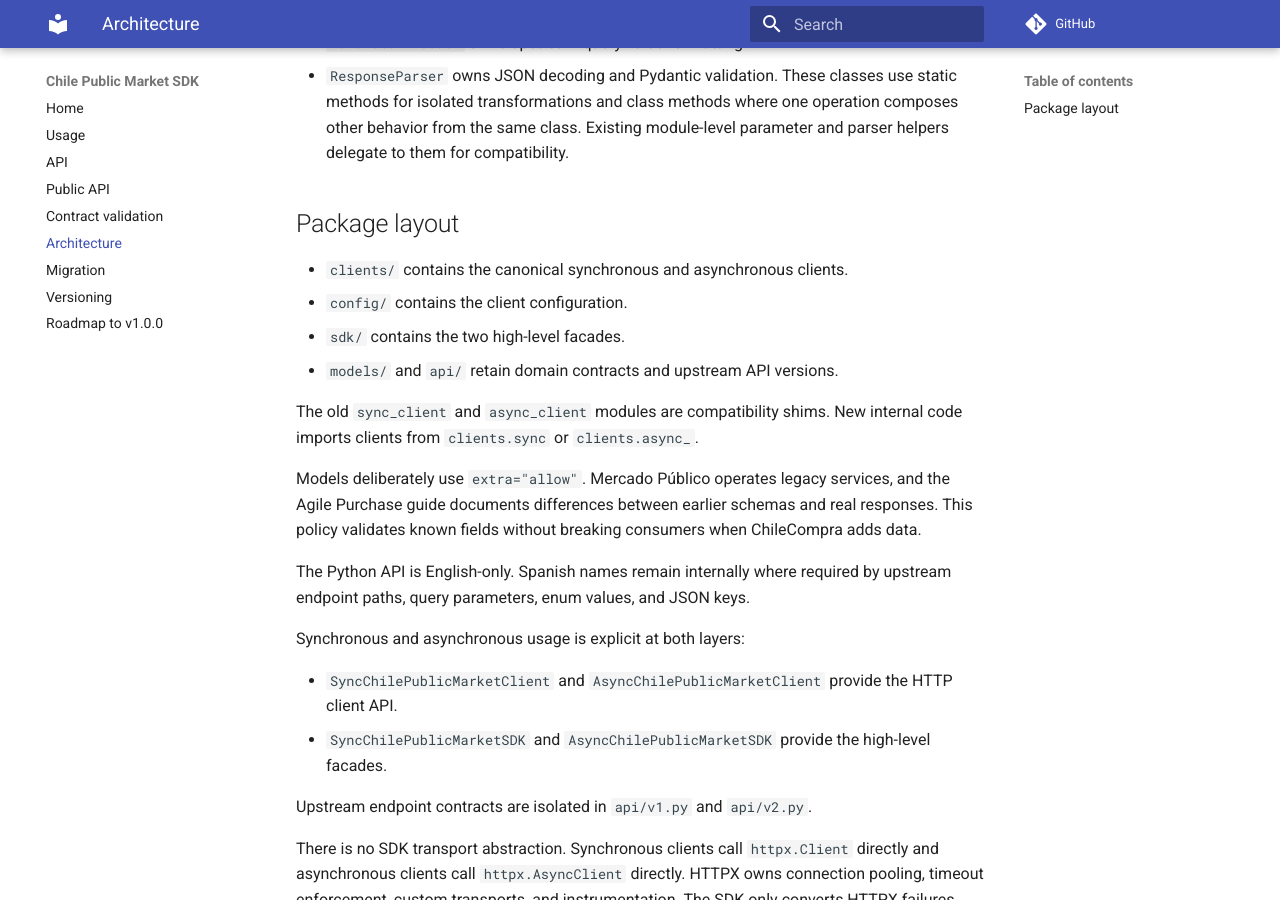
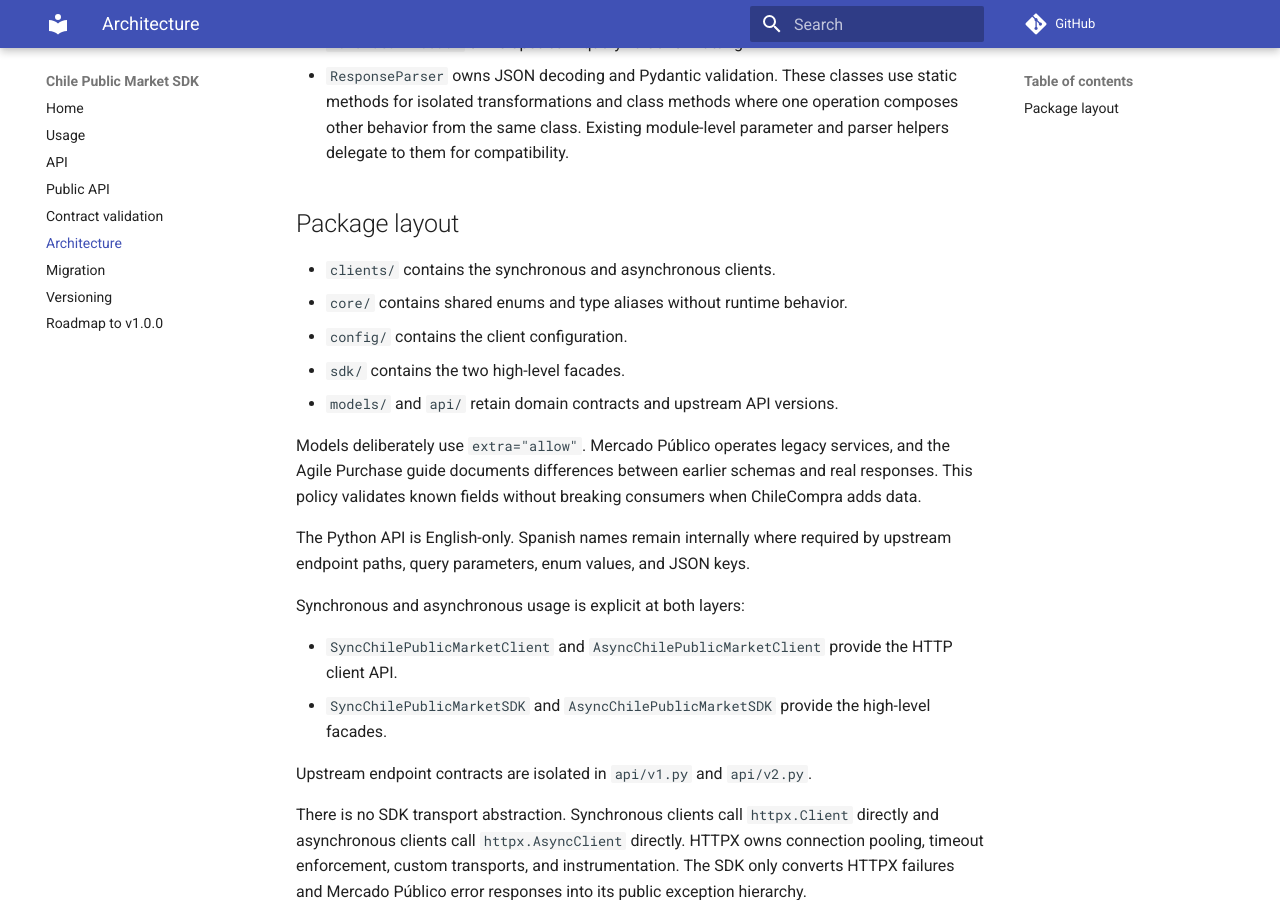
Before and after one commit to ezer-mackenzie/chile-public-market-sdk, an MkDocs documentation site: the page built from docs/architecture.md, in a window 1280 px wide and 900 px high, scrolled down 409 px. Built offline with MkDocs 1.6.1 and Material for MkDocs 9.7.7, drawn with Linux system fonts in a browser that asks for light colours; comment, search, counter and statistics services are not loaded.

```diff
--- a/docs/architecture.md
+++ b/docs/architecture.md
@@ -18,13 +18,11 @@
 
 ## Package layout
 
-- `clients/` contains the canonical synchronous and asynchronous clients.
+- `clients/` contains the synchronous and asynchronous clients.
+- `core/` contains shared enums and type aliases without runtime behavior.
 - `config/` contains the client configuration.
 - `sdk/` contains the two high-level facades.
 - `models/` and `api/` retain domain contracts and upstream API versions.
-
-The old `sync_client` and `async_client` modules are compatibility shims. New
-internal code imports clients from `clients.sync` or `clients.async_`.
 
 Models deliberately use `extra="allow"`. Mercado Público operates legacy
 services, and the Agile Purchase guide documents differences between earlier
```
Also changed, not shown: README.md (+2 -2 lines), docs/api.md (+6 -0 lines).
